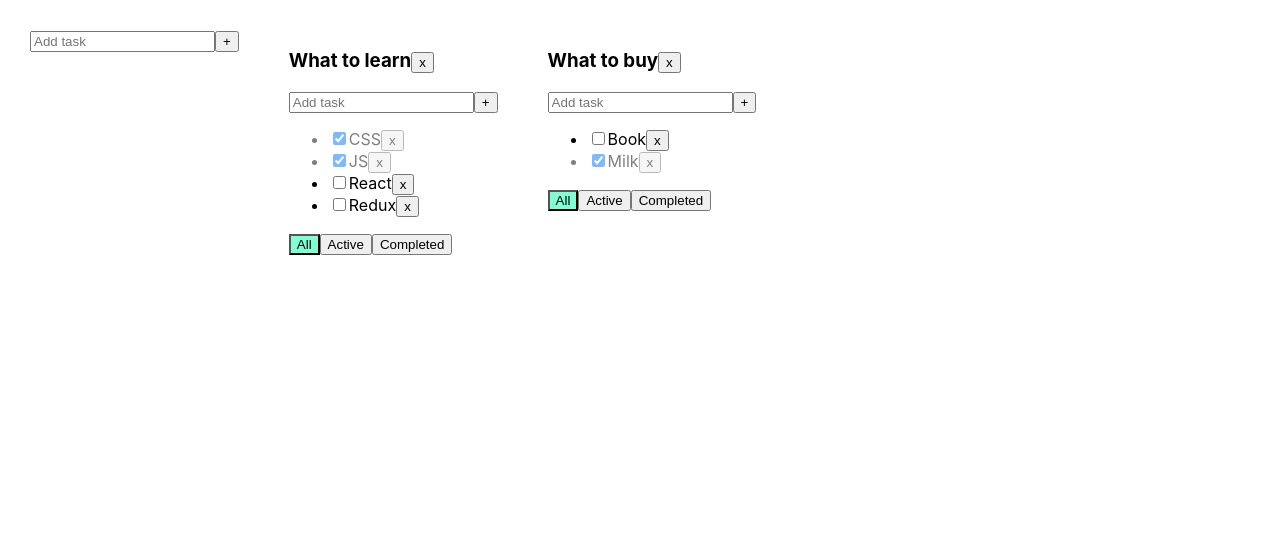
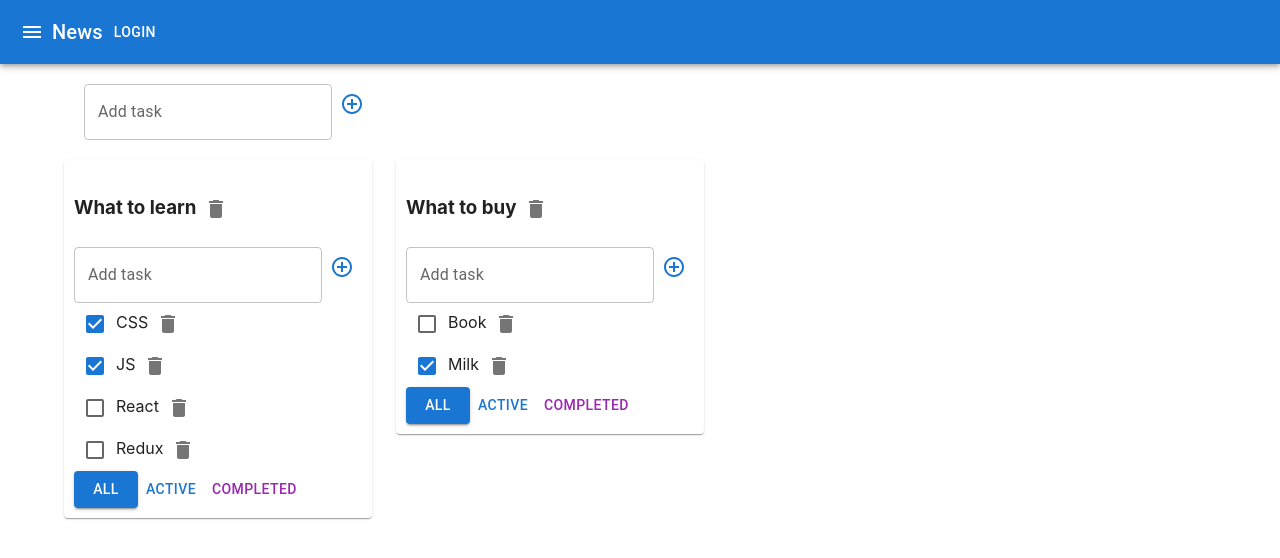
Before and after one commit to Desolateeeooo/to-do-list-ts, a React (Create React App) app: page / in a window 1280 px wide. Shown: the top 558 px of the page. Built offline with nearby package versions, Linux system fonts and the light colour scheme.

Commit message:
Major changes
Added material-ui styles to this project

```diff
--- a/src/AddItemForm.tsx
+++ b/src/AddItemForm.tsx
@@ -1,4 +1,6 @@
 import React, {ChangeEvent, KeyboardEvent, useState} from "react";
+import {IconButton, TextField} from "@mui/material";
+import {ControlPoint} from "@mui/icons-material";
 
 type AddItemFormPropsType = {
     addItem: (title: string) => void
@@ -29,14 +31,18 @@ export function AddItemForm(props: AddItemFormPropsType) {
 
     return (
         <div>
-            <input placeholder={"Add task"}
-                   value={taskTitle}
-                   onChange={handleOnChange}
-                   onKeyPress={handleOnKeyPress}
-                   className={error ? "error" : ""}
+            <TextField
+                label={"Add task"}
+                value={taskTitle}
+                onChange={handleOnChange}
+                onKeyPress={handleOnKeyPress}
+                error={!!error}
+                variant={'outlined'}
+                helperText={error}
             />
-            <button onClick={handleAddTask}>+</button>
-            {error && <div className={"error-message"}>{error}</div>}
+            <IconButton onClick={handleAddTask} color={'primary'}>
+                <ControlPoint/>
+            </IconButton>
         </div>
     );
 }
--- a/src/App.css
+++ b/src/App.css
@@ -1,24 +1,24 @@
-.App {
-  padding: 30px;
-  display: flex;
-}
+/*.App {*/
+/*  padding: 30px;*/
+/*  display: flex;*/
+/*}*/
 
-.App > div {
-  margin-right: 50px;
-}
+/*.App > div {*/
+/*  margin-right: 50px;*/
+/*}*/
 
-.error {
-  border: red 1px solid;
-}
+/*.error {*/
+/*  border: red 1px solid;*/
+/*}*/
 
-.error-message {
-  color: red;
-}
+/*.error-message {*/
+/*  color: red;*/
+/*}*/
 
-.active-filter {
-  background: aquamarine;
-}
+/*.active-filter {*/
+/*  background: aquamarine;*/
+/*}*/
 
-.is-done {
-  opacity: 0.5;
-}
+/*.is-done {*/
+/*  opacity: 0.5;*/
+/*}*/
--- a/src/App.tsx
+++ b/src/App.tsx
@@ -3,6 +3,8 @@ import './App.css';
 import {TaskType, Todolist} from "./Todolist";
 import {v1} from 'uuid'
 import {AddItemForm} from "./AddItemForm";
+import {AppBar, Button, Container, Grid, IconButton, Paper, Toolbar, Typography} from "@mui/material";
+import {Menu} from "@mui/icons-material";
 
 export type FilterValuesType = "all" | "completed" | "active";
 type TodolistType = {
@@ -42,6 +44,7 @@ function App() {
             setTasks({...tasksObj});
         }
     }
+
     function changeTaskTitle(taskId: string, newTitle: string, todolistId: string) {
         let tasks = tasksObj[todolistId];
         let task = tasks.find(t => t.id === taskId);
@@ -111,7 +114,22 @@ function App() {
 
     return (
         <div className="App">
+            <AppBar position={"static"}>
+                <Toolbar>
+                    <IconButton edge={"start"} color={"inherit"} aria-label={"menu"}>
+                        <Menu/>
+                    </IconButton>
+                    <Typography variant={"h6"}>
+                        News
+                    </Typography>
+                    <Button color={"inherit"}>Login</Button>
+                </Toolbar>
+            </AppBar>
+            <Container fixed>
+                <Grid container style={ {padding: "20px"} }>
                     <AddItemForm addItem={addTodolist}/>
+                </Grid>
+                <Grid container spacing={3}>
                     {
                         todolists.map((tl) => {
                             let tasksForTodolist = tasksObj[tl.id];
@@ -123,7 +141,9 @@ function App() {
                                 tasksForTodolist = tasksForTodolist.filter(t => !t.isDone);
                             }
 
-                    return <Todolist
+                            return <Grid item>
+                                <Paper style={ {padding: "10px"} }>
+                                    <Todolist
                                         key={tl.id}
                                         id={tl.id}
                                         title={tl.title}
@@ -137,9 +157,12 @@ function App() {
                                         removeTodolist={removeTodolist}
                                         changeTodolistTitle={changeTodolistTitle}
                                     />
+                                </Paper>
+                            </Grid>
                         })
                     }
-
+                </Grid>
+            </Container>
         </div>
     );
 }
--- a/src/EditableSpan.tsx
+++ b/src/EditableSpan.tsx
@@ -1,4 +1,5 @@
 import React, {ChangeEvent, useState} from "react";
+import {TextField} from "@mui/material";
 
 type EditableSpanPropsType = {
     title: string
@@ -24,7 +25,7 @@ export function EditableSpan(props: EditableSpanPropsType) {
 
     return (
         editMode
-            ? <input value={title} onChange={handleOnChangeTitle} onBlur={activateViewMode} autoFocus={true} />
+            ? <TextField variant={'standard'} value={title} onChange={handleOnChangeTitle} onBlur={activateViewMode} autoFocus={true} />
             : <span onDoubleClick={activateEditMode}>{props.title}</span>
     );
 }
--- a/src/Todolist.tsx
+++ b/src/Todolist.tsx
@@ -2,6 +2,8 @@ import React, {ChangeEvent} from "react";
 import {FilterValuesType} from "./App";
 import {AddItemForm} from "./AddItemForm";
 import {EditableSpan} from "./EditableSpan";
+import {Button, Checkbox, IconButton} from "@mui/material";
+import {Delete} from "@mui/icons-material";
 
 export type TaskType = {
     id: string
@@ -42,10 +44,12 @@ export function Todolist(props: PropsType) {
         <div>
             <h3>
                 <EditableSpan title={props.title} onChange={changeTodolistTitle}></EditableSpan>
-                <button onClick={removeTodolist}>x</button>
+                <IconButton onClick={removeTodolist}>
+                    <Delete />
+                </IconButton>
             </h3>
             <AddItemForm addItem={addTask} />
-            <ul>
+            <div>
                 {
                     props.tasks.map(t => {
                         const handleOnRemove = () => {
@@ -58,24 +62,26 @@ export function Todolist(props: PropsType) {
                             props.changeTaskTitle(t.id, newValue, props.id)
                         }
 
-                        return <li key={t.id} className={t.isDone ? "is-done" : ""}>
-                            <input type="checkbox" onChange={onChangeStatusHandler} checked={t.isDone}/>
+                        return <div key={t.id} className={t.isDone ? "is-done" : ""}>
+                            <Checkbox onChange={onChangeStatusHandler} checked={t.isDone}/>
                             <EditableSpan title={t.title} onChange={onChangeTitleHandler}/>
-                            <button onClick={handleOnRemove}>x</button>
-                        </li>
+                            <IconButton onClick={handleOnRemove}>
+                                <Delete />
+                            </IconButton>
+                        </div>
                     })
                 }
-            </ul>
+            </div>
             <div>
-                <button className={props.filter === 'all' ? "active-filter" : ""}
+                <Button variant={props.filter === 'all' ? "contained" : "text"}
                         onClick={onAllClickHandler}>All
-                </button>
-                <button className={props.filter === 'active' ? "active-filter" : ""}
+                </Button>
+                <Button color={'primary'} variant={props.filter === 'active' ? "contained" : "text"}
                         onClick={onActiveClickHandler}>Active
-                </button>
-                <button className={props.filter === 'completed' ? "active-filter" : ""}
+                </Button>
+                <Button color={"secondary"} variant={props.filter === 'completed' ? "contained" : "text"}
                         onClick={onCompletedClickHandler}>Completed
-                </button>
+                </Button>
             </div>
         </div>
     );
```
Also changed, not shown: package.json (+11 -0 lines), 1 other file (tests, documents, lock files or other folders). Lines whose indentation alone changed are shown as unchanged.
